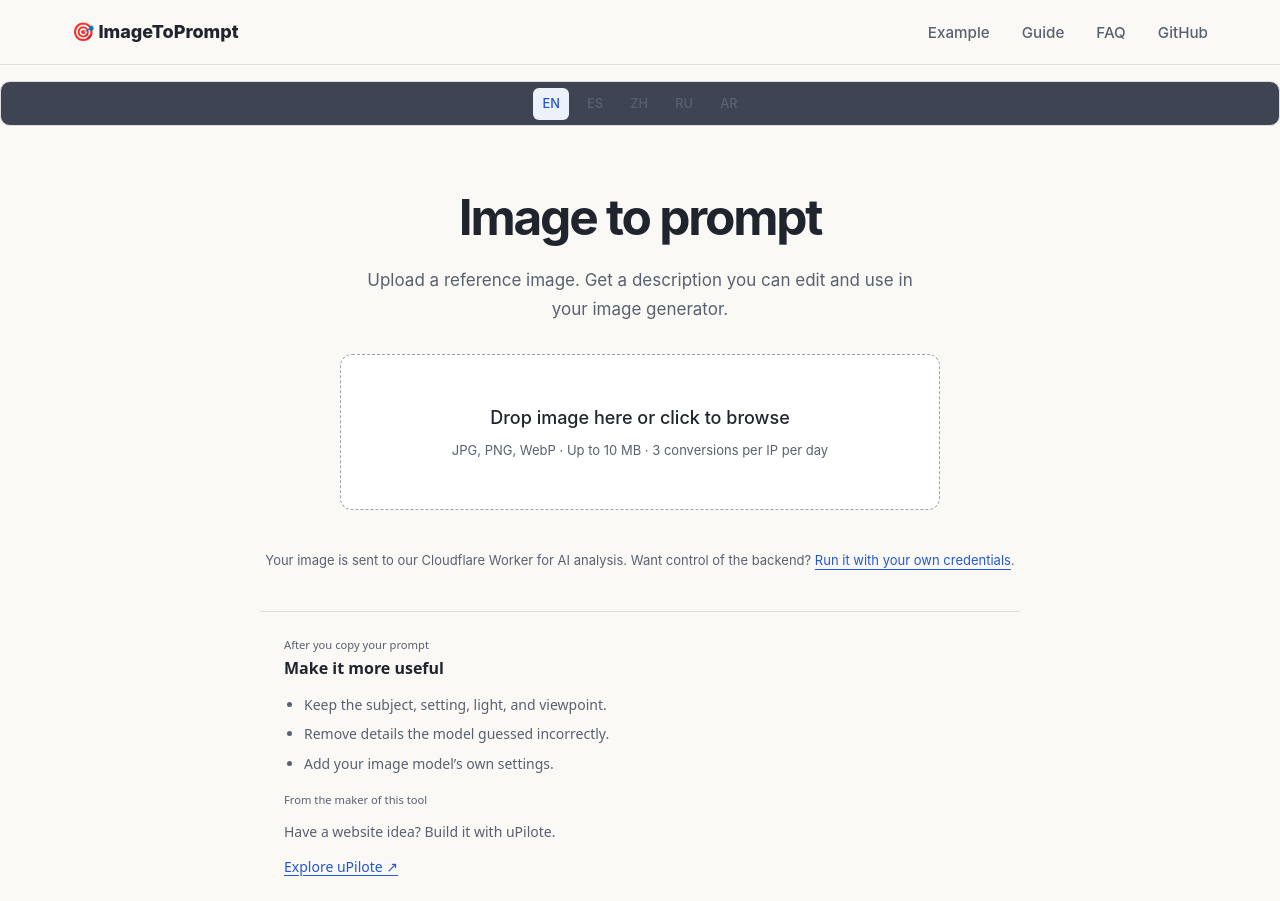
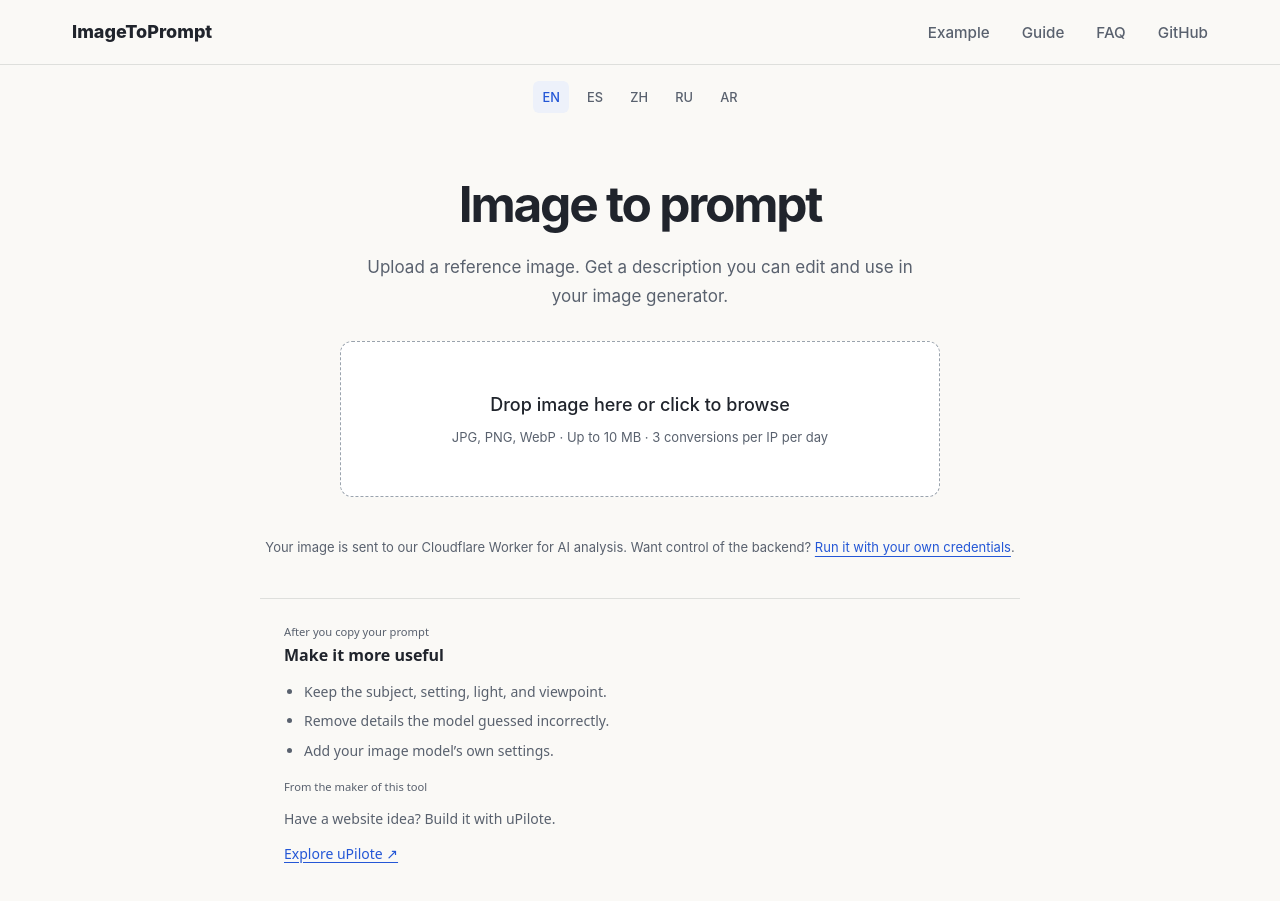
Before and after one commit to image-to-prompt/image-to-prompt.github.io, a plain HTML site: page index.html in a window 1280 px wide. Shown: the top 901 px of the page. Drawn offline with Linux system fonts and the light colour scheme; no server answers.

Commit message:
Polish navigation contrast and language selector

```diff
--- a/assets/theme.css
+++ b/assets/theme.css
@@ -17,3 +17,4 @@ body:has(main) header,body:has(main) main,body:has(main) footer{max-width:760px;
 @media(prefers-reduced-motion:reduce){*{scroll-behavior:auto!important;animation:none!important;transition:none!important}}
 .example{max-width:1000px;margin:32px auto;padding:32px 24px;display:grid;grid-template-columns:1.2fr 1fr;gap:40px;border-top:1px solid var(--border)}.example img{display:block;width:100%;height:auto;border-radius:8px;margin-top:20px}.example h2{font-size:26px;letter-spacing:-.025em}.example h3{font-size:16px;margin-top:40px}.example p{color:var(--text-muted);font-size:15px}.eyebrow{font-size:12px!important}.example>div:last-child{align-self:center}blockquote{margin:24px 0;padding-left:20px;border-left:2px solid var(--primary)}@media(max-width:650px){.example{grid-template-columns:1fr;gap:12px}.example h3{margin-top:0}}
 body>nav{position:relative;background:#faf9f6;border-bottom:1px solid var(--border);backdrop-filter:none;box-shadow:none}.nav-links a{color:#59616e}.nav-container{min-height:64px}.logo{font-size:18px}.faq-answer{overflow:hidden;padding:0}.faq-item.active .faq-answer{padding-bottom:18px}.faq-question:after{color:var(--primary)}@media(max-width:600px){.nav-container{flex-wrap:wrap;gap:12px}.nav-links{display:flex!important;gap:16px}.nav-links li{display:block!important}.hero{padding-top:32px}}
+.lang-switcher{background:transparent;border:0;box-shadow:none;backdrop-filter:none;border-radius:0;padding:0;transform:none;max-width:100%;width:auto}.lang-switcher a{color:#59616e}.keyword-card h3{color:#20242c}.section-header{margin-bottom:24px}
--- a/index.html
+++ b/index.html
@@ -1072,7 +1072,7 @@
     <!-- Navigation -->
     <nav>
         <div class="nav-container">
-            <a href="/" class="logo">🎯 ImageToPrompt</a>
+            <a href="/" class="logo">ImageToPrompt</a>
             <ul class="nav-links">
                 <li><a href="#examples">Example</a></li>
                 <li><a href="/blog/image-to-prompt-guide/">Guide</a></li>
```
